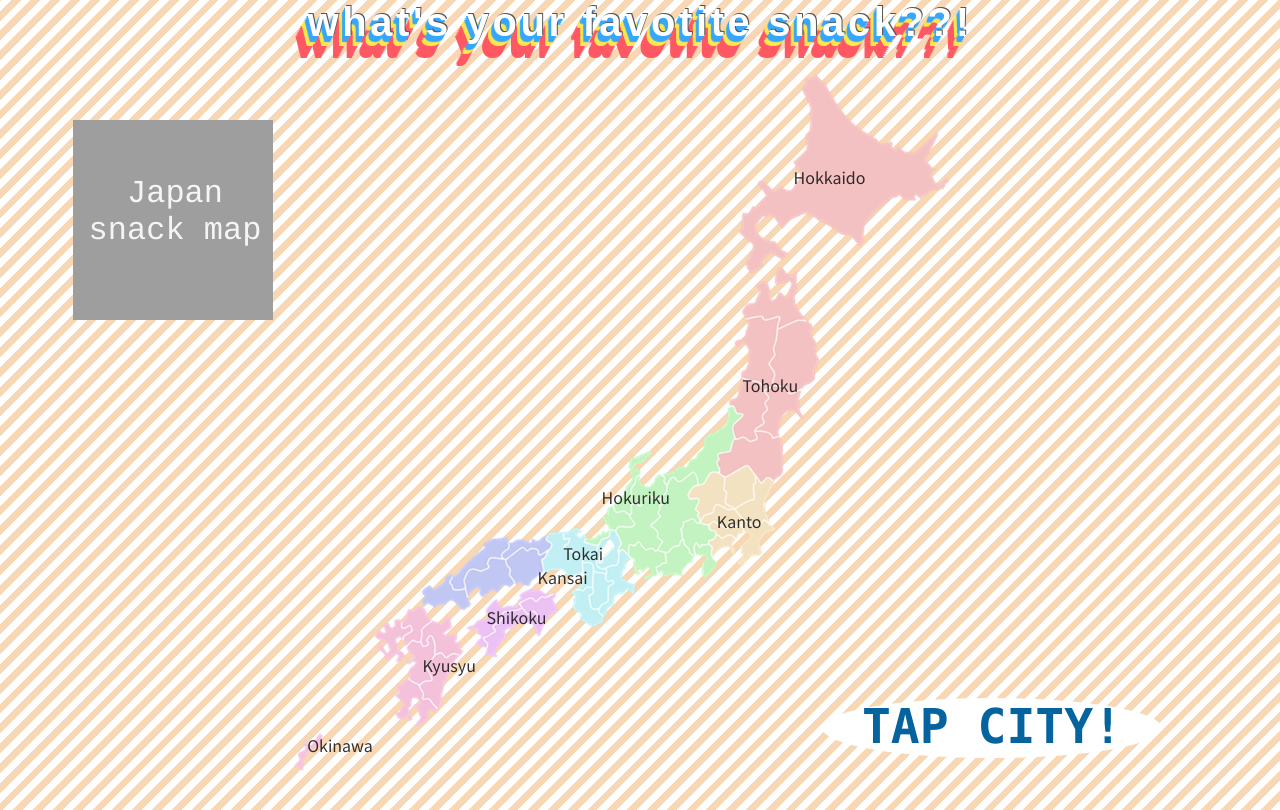
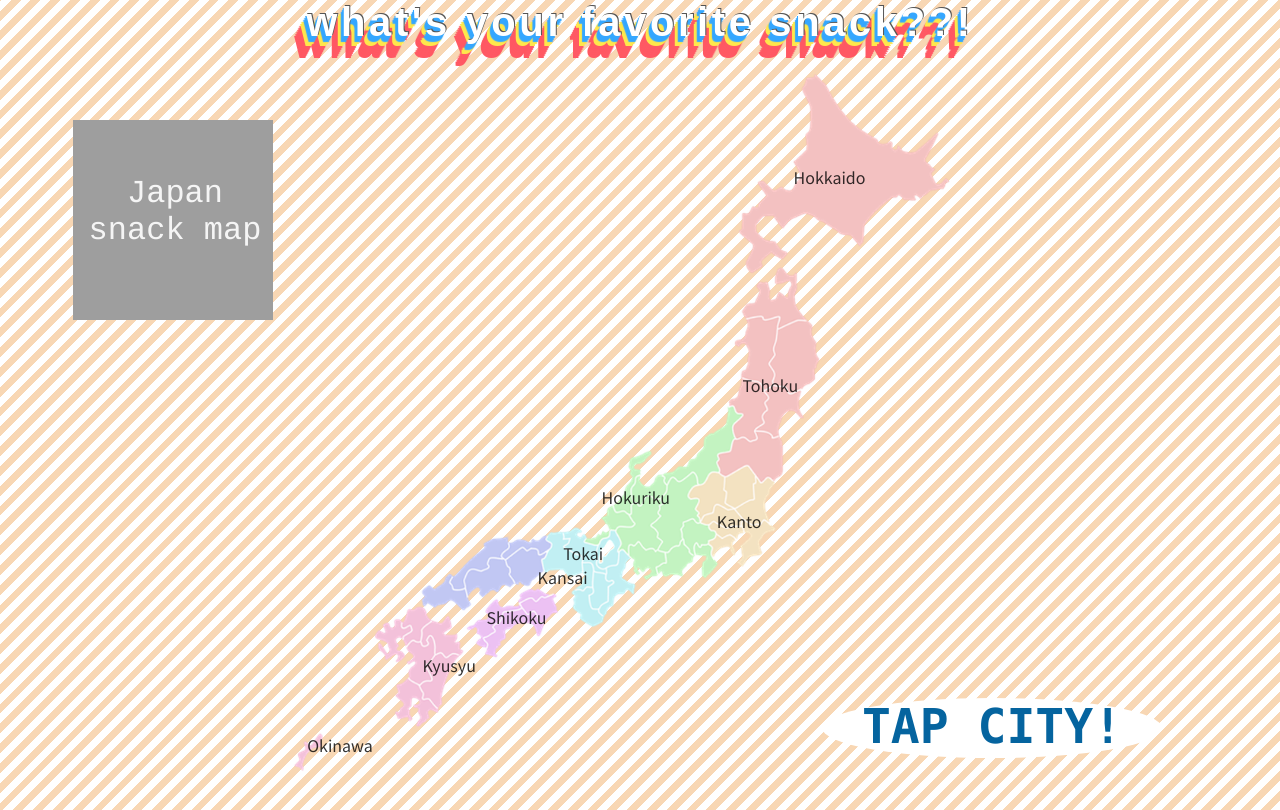
Before and after one commit to nanaee1021/snack-api, a plain HTML site: page index.html in a window 1280 px wide. Drawn offline with nearby package versions, Linux system fonts and the light colour scheme; grey boxes are pictures that could not be loaded; a web font is replaced by a local one.

Commit message:
no message

```diff
--- a/index.html
+++ b/index.html
@@ -5,7 +5,7 @@
     <meta charset="UTF-8">
     <meta http-equiv="X-UA-Compatible" content="IE=edge">
     <meta name="viewport" content="width=device-width, initial-scale=1.0">
-    <title>snack-api</title>
+    <title>snack-API</title>
     <link rel="stylesheet" href="./reset.css">
     <link rel="stylesheet" href="./assets/css/style.css">
     <link rel="preconnect" href="https://fonts.googleapis.com">
@@ -20,7 +20,7 @@
             <div class="sticker"></div>
             <div class="msg">Japan snack map</div>
           </div>
-          <h1 class="rainbow_txt"> what's your favotite snack??!</h1>
+          <h1 class="rainbow_txt"> what's your favorite snack??!</h1>
 
           <div class="container">
             <p class="bound">
```
